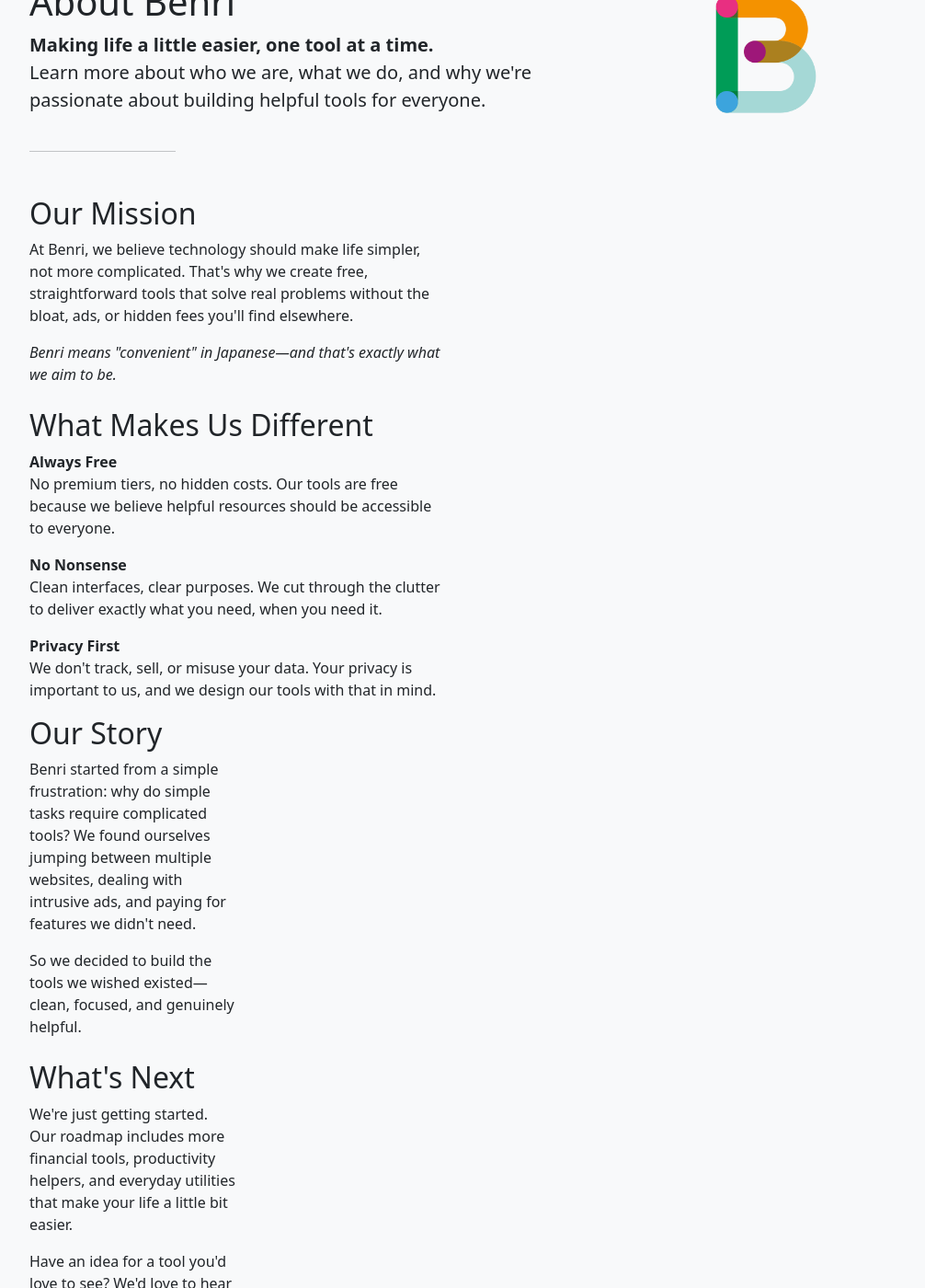
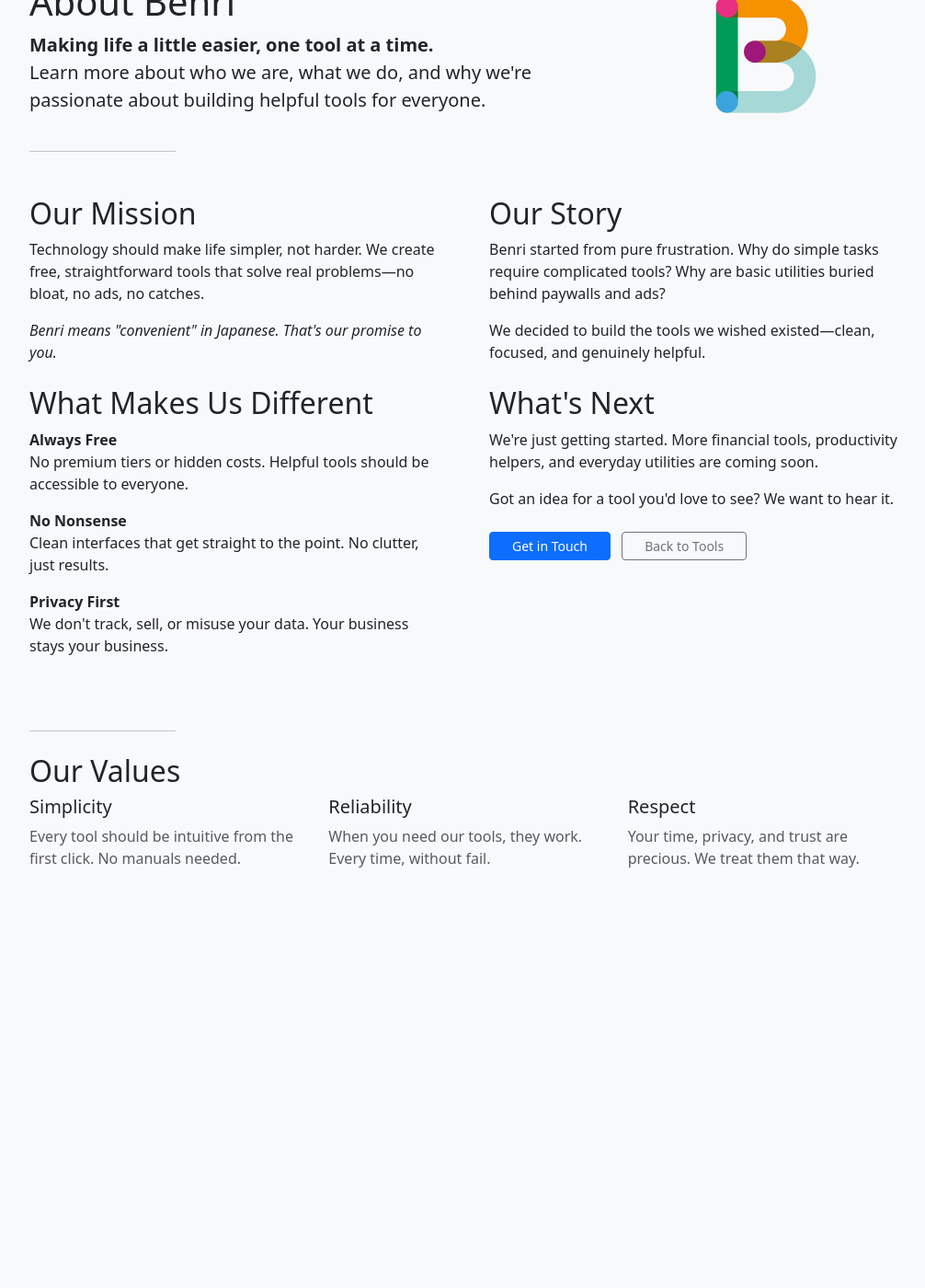
Before and after one commit to RixGpt/benri, a Jekyll site: the page built from about.md, in a window 1280 px wide and 1400 px high, scrolled down 191 px. Shown: the whole window at 92% size, without its empty margins (132-1138 px from the left). Built offline with Jekyll 4.4.1, drawn with Linux system fonts in a browser that asks for light colours; after the commit the page ends 1240 px from its top, so only the background shows below that; some of the changed text lies outside the part shown.

Commit message:
Update about.md

```diff
--- a/about.md
+++ b/about.md
@@ -23,31 +23,32 @@
     <div class="row g-5">
       <div class="col-md-6">
         <h2>Our Mission</h2>
-        <p>At Benri, we believe technology should make life simpler, not more complicated. That's why we create free, straightforward tools that solve real problems without the bloat, ads, or hidden fees you'll find elsewhere.</p>
-        <p><i>Benri means "convenient" in Japanese—and that's exactly what we aim to be.</i></p>
+        <p>Technology should make life simpler, not harder. We create free, straightforward tools that solve real problems—no bloat, no ads, no catches.</p>
+        <p><i>Benri means "convenient" in Japanese. That's our promise to you.</i></p>
         <h2 class="mt-4">What Makes Us Different</h2>
         <div>
           <p><strong>Always Free</strong><br>
-          No premium tiers, no hidden costs. Our tools are free because we believe helpful resources should be accessible to everyone.</p>
+          No premium tiers or hidden costs. Helpful tools should be accessible to everyone.</p>
           <p><strong>No Nonsense</strong><br>
-          Clean interfaces, clear purposes. We cut through the clutter to deliver exactly what you need, when you need it.</p>
+          Clean interfaces that get straight to the point. No clutter, just results.</p>
           <p><strong>Privacy First</strong><br>
-          We don't track, sell, or misuse your data. Your privacy is important to us, and we design our tools with that in mind.</p>
+          We don't track, sell, or misuse your data. Your business stays your business.</p>
         </div>
+      </div>
       <div class="col-md-6">
         <h2>Our Story</h2>
-        <p>Benri started from a simple frustration: why do simple tasks require complicated tools? We found ourselves jumping between multiple websites, dealing with intrusive ads, and paying for features we didn't need.</p>
-        <p>So we decided to build the tools we wished existed—clean, focused, and genuinely helpful.</p>
+        <p>Benri started from pure frustration. Why do simple tasks require complicated tools? Why are basic utilities buried behind paywalls and ads?</p>
+        <p>We decided to build the tools we wished existed—clean, focused, and genuinely helpful.</p>
         <h2 class="mt-4">What's Next</h2>
-        <p>We're just getting started. Our roadmap includes more financial tools, productivity helpers, and everyday utilities that make your life a little bit easier.</p>
-        <p>Have an idea for a tool you'd love to see? We'd love to hear from you.</p>
+        <p>We're just getting started. More financial tools, productivity helpers, and everyday utilities are coming soon.</p>
+        <p>Got an idea for a tool you'd love to see? We want to hear it.</p>
         <div class="mt-4">
           <a href="mailto:hello@benri.com" class="btn btn-primary btn-sm px-4">Get in Touch</a>
           <a href="/" class="btn btn-outline-secondary btn-sm px-4 ms-2">Back to Tools</a>
         </div>
       </div>
     </div>
-    <!-- Optional: Team or Values Section -->
+    <!-- Values Section -->
     <div class="row mt-5">
       <div class="col-12">
         <hr class="col-3 col-md-2 mb-4">
```
